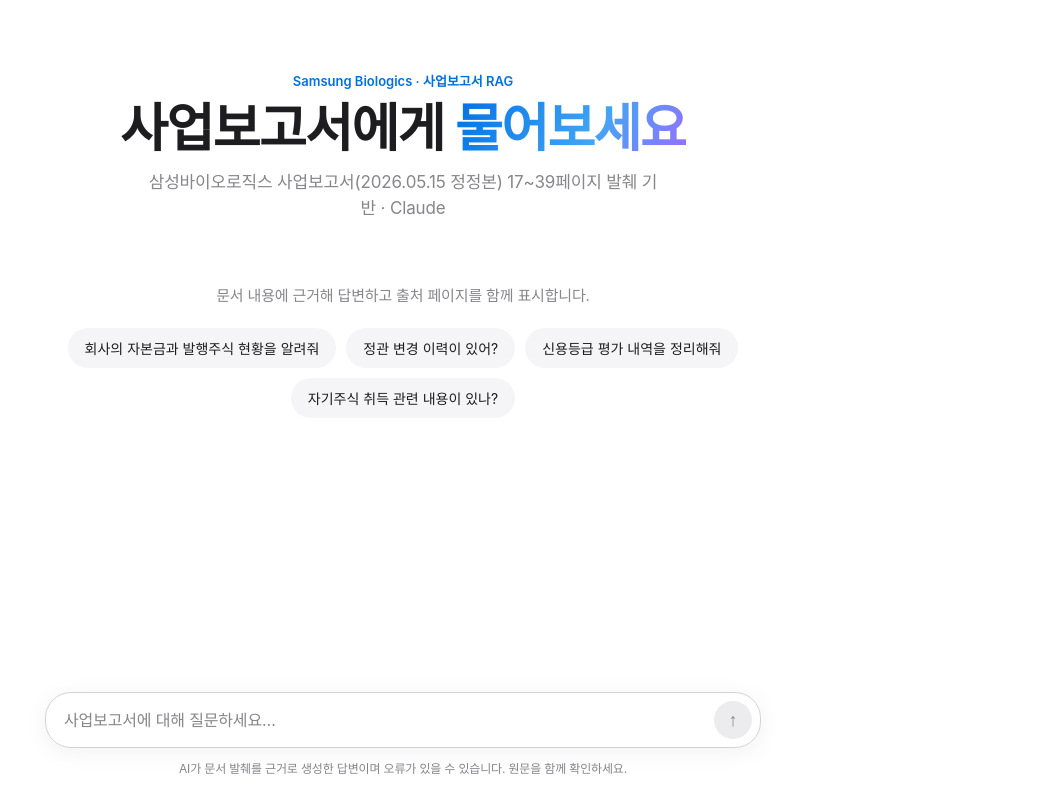
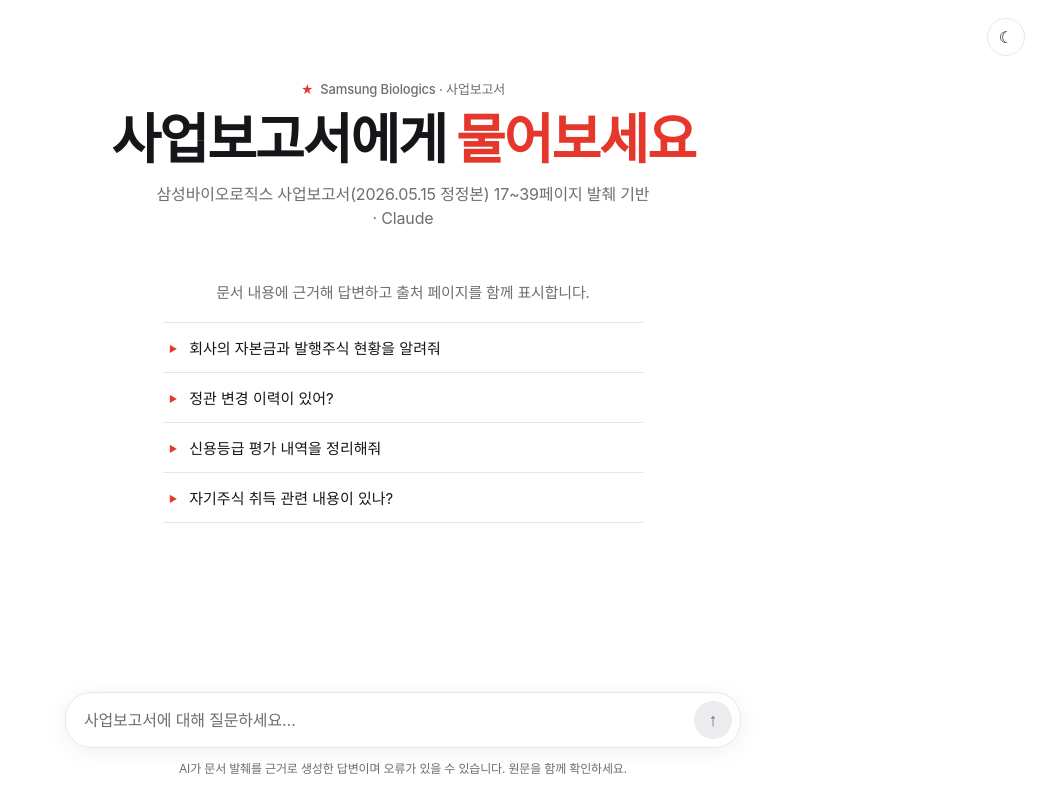
Before and after one commit to heewonkim-git/naiveragchat, a Next.js app: page / in a window 1280 px wide. Shown: the whole page, without its empty margins (237-1280 px from the left). Built offline with nearby package versions, Linux system fonts and the light colour scheme.

Commit message:
디자인: 애플 미니멀 베이스 + RAGstrategies 강의톤 포인트(빨강 ★, ▶ 불릿, [p.n] 참조) + 라이트/다크 토글

```diff
--- a/app/globals.css
+++ b/app/globals.css
@@ -1,14 +1,16 @@
+/* Base: Apple-minimal.  Accent/points: RAGstrategies 강의 톤 (빨강 ★, ▶ 불릿, [n] 대괄호) */
+
 :root {
-  /* Apple-inspired — clean, premium white space, SF Pro */
   --bg: #ffffff;
-  --surface: #f5f5f7;
+  --surface: #f4f4f5;
   --surface-2: #ececee;
-  --text: #1d1d1f;
-  --muted: #86868b;
-  --accent: #0071e3;
-  --accent-hover: #0077ed;
-  --link: #0066cc;
-  --border: #d2d2d7;
+  --banner: #ededef;
+  --text: #16161a;
+  --muted: #6e6e73;
+  --slate: #5b6b7a;
+  --accent: #e5372b; /* ★ red */
+  --accent-hover: #cf2d22;
+  --border: #e6e6e8;
   --glass: rgba(255, 255, 255, 0.72);
   --shadow: 0 4px 24px rgba(0, 0, 0, 0.06);
   --sans: -apple-system, BlinkMacSystemFont, "SF Pro Display", "SF Pro Text",
@@ -16,33 +18,49 @@
     system-ui, sans-serif;
 }
 
+/* OS 다크 (수동으로 light 고정한 경우 제외) */
 @media (prefers-color-scheme: dark) {
-  :root {
+  :root:not([data-theme="light"]) {
     --bg: #000000;
     --surface: #1c1c1e;
     --surface-2: #2c2c2e;
+    --banner: #1c1c1e;
     --text: #f5f5f7;
-    --muted: #86868b;
-    --accent: #0071e3;
-    --accent-hover: #0a84ff;
-    --link: #2997ff;
-    --border: #38383a;
+    --muted: #98989d;
+    --slate: #a9b4bf;
+    --accent: #ff5c4d;
+    --accent-hover: #ff6f61;
+    --border: #2c2c2e;
     --glass: rgba(0, 0, 0, 0.6);
     --shadow: 0 4px 24px rgba(0, 0, 0, 0.5);
   }
 }
 
+/* 수동 다크 토글 */
+:root[data-theme="dark"] {
+  --bg: #000000;
+  --surface: #1c1c1e;
+  --surface-2: #2c2c2e;
+  --banner: #1c1c1e;
+  --text: #f5f5f7;
+  --muted: #98989d;
+  --slate: #a9b4bf;
+  --accent: #ff5c4d;
+  --accent-hover: #ff6f61;
+  --border: #2c2c2e;
+  --glass: rgba(0, 0, 0, 0.6);
+  --shadow: 0 4px 24px rgba(0, 0, 0, 0.5);
+}
+
 * {
   box-sizing: border-box;
 }
-
 html,
 body {
   margin: 0;
   padding: 0;
   height: 100%;
 }
-
 body {
   background: var(--bg);
   color: var(--text);
@@ -54,7 +72,7 @@
 }
 
 .app {
-  max-width: 760px;
+  max-width: 720px;
   margin: 0 auto;
   min-height: 100vh;
   display: flex;
@@ -62,84 +80,126 @@
   padding: 0 22px;
 }
 
-/* Header — centered, airy */
+/* Theme toggle */
+.theme-toggle {
+  position: fixed;
+  top: 18px;
+  right: 18px;
+  width: 38px;
+  height: 38px;
+  border-radius: 50%;
+  border: 1px solid var(--border);
+  background: var(--glass);
+  -webkit-backdrop-filter: saturate(180%) blur(20px);
+  backdrop-filter: saturate(180%) blur(20px);
+  color: var(--text);
+  font-size: 16px;
+  cursor: pointer;
+  z-index: 10;
+  display: flex;
+  align-items: center;
+  justify-content: center;
+  transition: transform 0.1s;
+}
+.theme-toggle:active {
+  transform: scale(0.92);
+}
+
+/* Header */
 .masthead {
-  padding: 72px 0 36px;
+  padding: 76px 0 32px;
   text-align: center;
 }
 .eyebrow {
   font-size: 13px;
-  letter-spacing: 0;
+  color: var(--muted);
+  font-weight: 500;
+  margin: 0 0 12px;
+  display: inline-flex;
+  align-items: center;
+  gap: 7px;
+}
+.eyebrow .star {
   color: var(--accent);
-  font-weight: 600;
-  margin: 0 0 10px;
+  font-size: 12px;
 }
 .title {
-  font-size: clamp(32px, 6vw, 52px);
-  line-height: 1.05;
+  font-size: clamp(34px, 6.5vw, 54px);
+  line-height: 1.04;
   margin: 0 0 14px;
-  font-weight: 700;
-  letter-spacing: -0.03em;
+  font-weight: 800;
+  letter-spacing: -0.035em;
 }
 .title em {
   font-style: normal;
-  background: linear-gradient(120deg, #0071e3, #42a5f5 60%, #9b6dff);
-  -webkit-background-clip: text;
-  background-clip: text;
-  -webkit-text-fill-color: transparent;
-  color: transparent;
+  color: var(--accent);
 }
 .subtitle {
   margin: 0 auto;
-  max-width: 520px;
+  max-width: 500px;
   color: var(--muted);
-  font-size: 17px;
+  font-size: 16px;
   line-height: 1.5;
 }
 
-/* Messages */
+/* Thread */
 .thread {
   flex: 1;
-  padding: 20px 0 16px;
+  padding: 16px 0;
   display: flex;
   flex-direction: column;
   gap: 20px;
   overflow-y: auto;
 }
 
+/* Empty / suggestions — lecture-style list (▶ + text) */
 .empty {
   color: var(--muted);
-  padding: 8px 0 24px;
+  padding: 4px 0 20px;
   text-align: center;
 }
 .empty p {
-  margin: 0 0 20px;
+  margin: 0 0 18px;
   font-size: 15px;
 }
 .suggestions {
   display: flex;
-  flex-wrap: wrap;
-  gap: 10px;
-  justify-content: center;
+  flex-direction: column;
+  align-items: stretch;
+  max-width: 480px;
+  margin: 0 auto;
+  text-align: left;
+  border-top: 1px solid var(--border);
 }
 .chip {
-  background: var(--surface);
-  border: 1px solid transparent;
+  display: flex;
+  align-items: baseline;
+  gap: 12px;
+  background: transparent;
+  border: none;
+  border-bottom: 1px solid var(--border);
+  border-radius: 0;
+  padding: 14px 6px;
+  font-family: inherit;
+  font-size: 15px;
   color: var(--text);
-  border-radius: 980px;
-  padding: 9px 16px;
-  font-size: 14px;
-  font-family: inherit;
   cursor: pointer;
-  transition: background 0.2s, transform 0.08s;
+  transition: color 0.15s, padding-left 0.15s;
+}
+.chip::before {
+  content: "▶";
+  color: var(--accent);
+  font-size: 9px;
+  position: relative;
+  top: -2px;
+  flex-shrink: 0;
 }
 .chip:hover {
-  background: var(--surface-2);
-}
-.chip:active {
-  transform: scale(0.97);
+  color: var(--accent);
+  padding-left: 12px;
 }
 
+/* Messages */
 .msg {
   display: flex;
   flex-direction: column;
@@ -150,6 +210,14 @@
   color: var(--muted);
   font-weight: 500;
   padding: 0 4px;
+  display: inline-flex;
+  align-items: center;
+  gap: 6px;
+}
+.msg.assistant .role::before {
+  content: "★";
+  color: var(--accent);
+  font-size: 10px;
 }
 .bubble {
   border-radius: 20px;
@@ -157,7 +225,7 @@
   white-space: pre-wrap;
   word-break: break-word;
   font-size: 16px;
-  line-height: 1.5;
+  line-height: 1.55;
 }
 .msg.user {
   align-items: flex-end;
@@ -177,22 +245,25 @@
   border-bottom-left-radius: 6px;
 }
 
-/* Sources */
+/* Sources — [p.19] 대괄호 참조 */
 .sources {
   display: flex;
   flex-wrap: wrap;
-  gap: 6px;
-  margin-top: 3px;
+  gap: 8px;
+  margin-top: 4px;
   padding: 0 4px;
 }
 .source-tag {
   font-size: 12px;
-  color: var(--link);
-  background: transparent;
-  border: 1px solid var(--border);
-  border-radius: 980px;
-  padding: 2px 10px;
+  color: var(--slate);
   font-weight: 500;
+  font-variant-numeric: tabular-nums;
+}
+.source-tag::before {
+  content: "[";
+}
+.source-tag::after {
+  content: "]";
 }
 
 /* typing dots */
@@ -222,7 +293,7 @@
   }
 }
 
-/* Composer — frosted glass, pill input */
+/* Composer — frosted glass, pill */
 .composer {
   position: sticky;
   bottom: 0;
--- a/app/layout.tsx
+++ b/app/layout.tsx
@@ -6,6 +6,9 @@
   description: "사업보고서(17~39p) 기반 RAG 챗봇",
 };
 
+// 첫 페인트 전에 저장된 테마를 적용해 깜빡임(FOUC) 방지
+const themeInit = `(function(){try{var t=localStorage.getItem('theme');if(t){document.documentElement.dataset.theme=t;}}catch(e){}})();`;
+
 export default function RootLayout({
   children,
 }: {
@@ -13,6 +16,9 @@
 }) {
   return (
     <html lang="ko">
+      <head>
+        <script dangerouslySetInnerHTML={{ __html: themeInit }} />
+      </head>
       <body>{children}</body>
     </html>
   );
--- a/app/page.tsx
+++ b/app/page.tsx
@@ -19,6 +19,7 @@
   const [messages, setMessages] = useState<Message[]>([]);
   const [input, setInput] = useState("");
   const [loading, setLoading] = useState(false);
+  const [isDark, setIsDark] = useState(false);
   const threadRef = useRef<HTMLDivElement>(null);
   const taRef = useRef<HTMLTextAreaElement>(null);
 
@@ -28,6 +29,24 @@
       behavior: "smooth",
     });
   }, [messages]);
+
+  // 초기 테마 상태 판별 (저장값 우선, 없으면 OS 설정)
+  useEffect(() => {
+    const stored = localStorage.getItem("theme");
+    const osDark = window.matchMedia("(prefers-color-scheme: dark)").matches;
+    setIsDark(stored ? stored === "dark" : osDark);
+  }, []);
+
+  function toggleTheme() {
+    const next = isDark ? "light" : "dark";
+    setIsDark(!isDark);
+    document.documentElement.dataset.theme = next;
+    try {
+      localStorage.setItem("theme", next);
+    } catch {
+      /* ignore */
+    }
+  }
 
   function autosize() {
     const ta = taRef.current;
@@ -118,8 +137,19 @@
 
   return (
     <div className="app">
+      <button
+        className="theme-toggle"
+        onClick={toggleTheme}
+        aria-label="테마 전환"
+        title="라이트/다크 전환"
+      >
+        {isDark ? "☀" : "☾"}
+      </button>
+
       <header className="masthead">
-        <p className="eyebrow">Samsung Biologics · 사업보고서 RAG</p>
+        <p className="eyebrow">
+          <span className="star">★</span> Samsung Biologics · 사업보고서
+        </p>
         <h1 className="title">
           사업보고서에게 <em>물어보세요</em>
         </h1>
```
